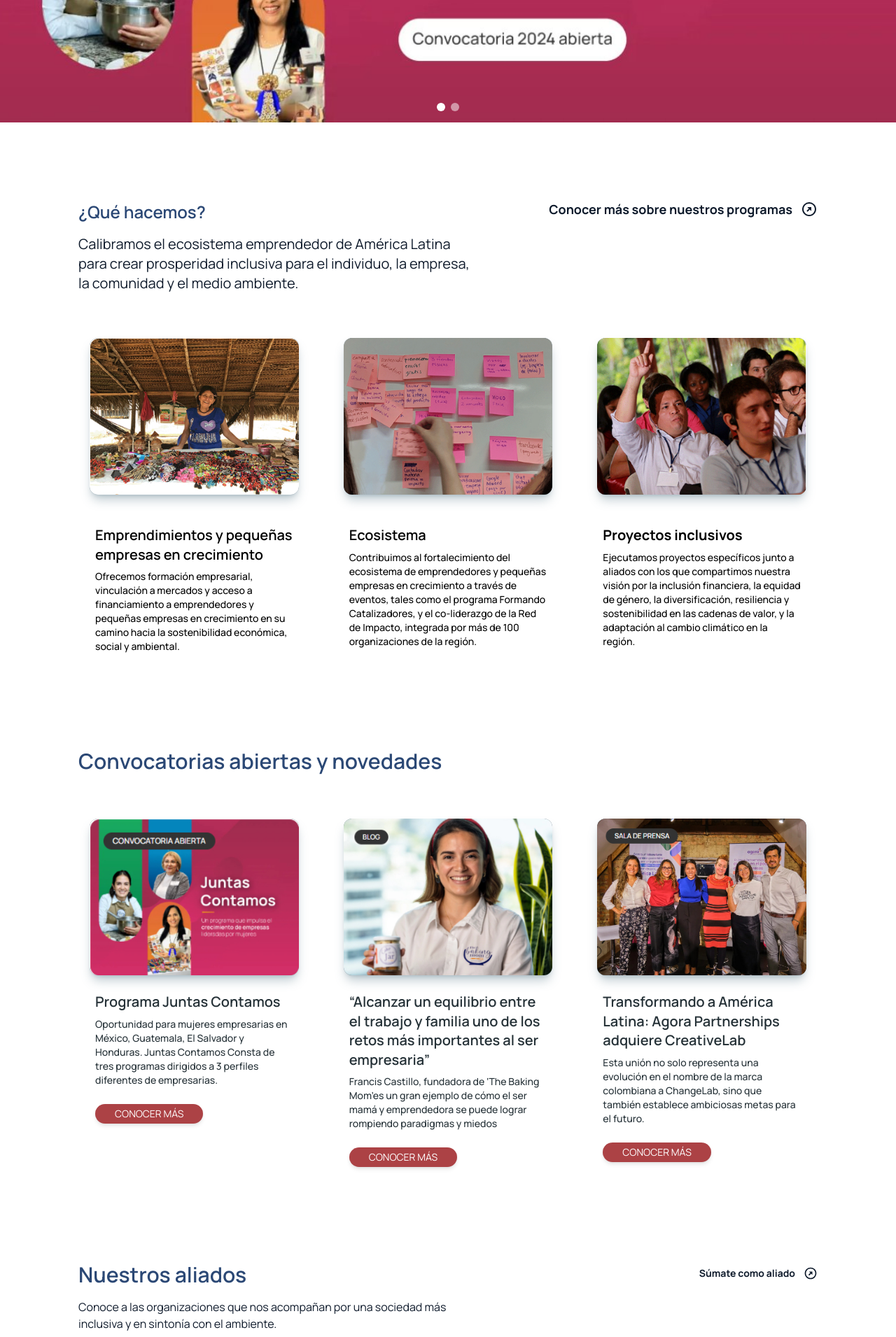
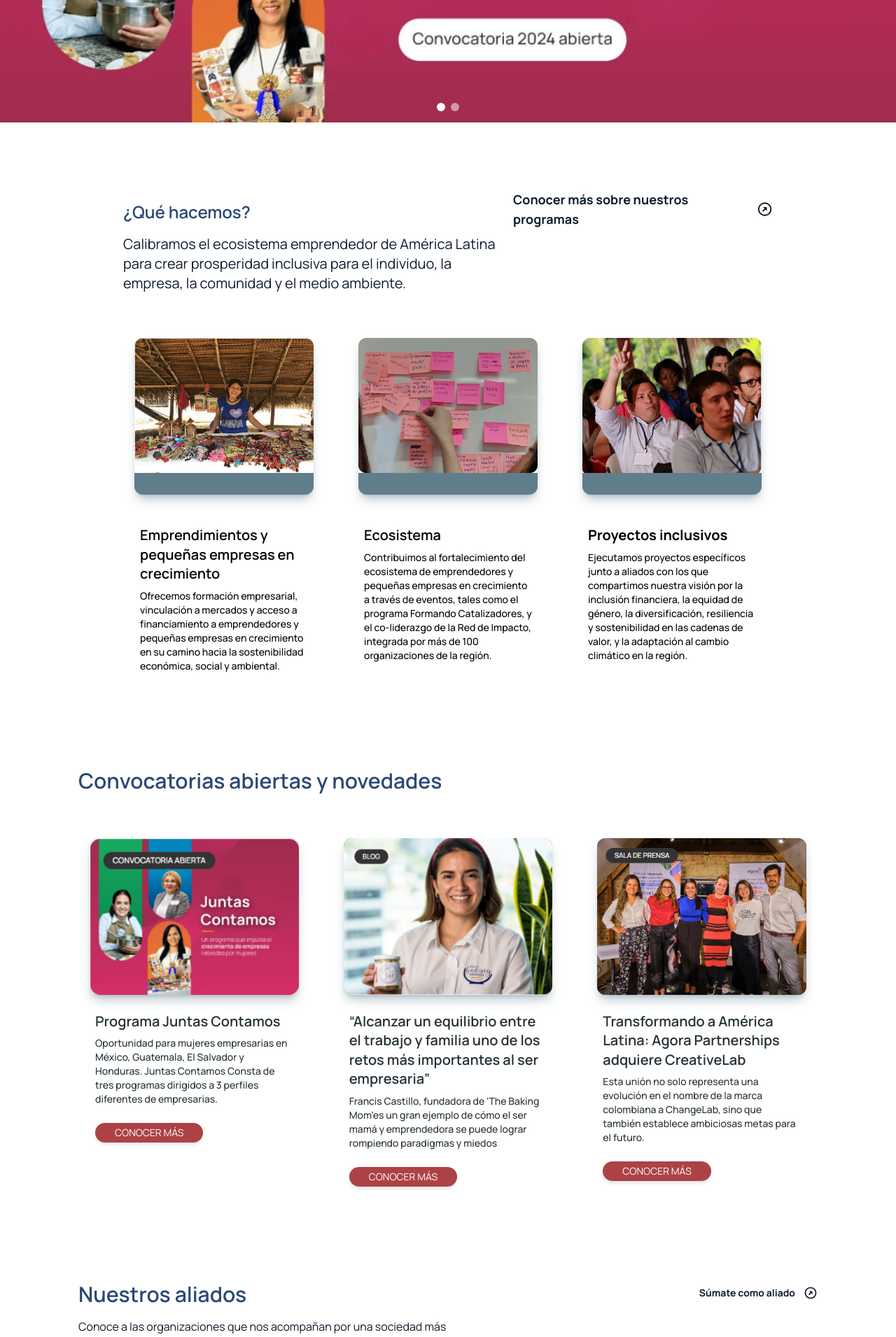
Before and after one commit to jesusre890/pruebaTecFrontend, a React (Vite) app: page / in a window 1280 px wide. Shown: the part 399-2310 px from the top of the page at 70% size. Built offline with nearby package versions, Linux system fonts and the light colour scheme.

Commit message:
modification of components

```diff
--- a/index.html
+++ b/index.html
@@ -4,7 +4,7 @@
     <meta charset="UTF-8" />
     <link rel="icon" type="image/svg+xml" href="https://agora2030.org/wp-content/uploads/2022/11/cropped-Color-02-32x32.png" />
     <meta name="viewport" content="width=device-width, initial-scale=1.0" />
-    <title>Agora - Ecosistema de prosperidad</title>
+    <title>Agora - Ecosistemas de prosperidad</title>
     <link rel="preconnect" href="https://fonts.googleapis.com" />
     <link rel="preconnect" href="https://fonts.gstatic.com" crossorigin />
     <link
--- a/src/components/contacto/Contacto.jsx
+++ b/src/components/contacto/Contacto.jsx
@@ -8,12 +8,6 @@ import ReCAPTCHA from "react-google-recaptcha";
 
 const Contacto = () => {
   const [captchaValido, setCaptchaValido] = useState(null);
-
-  const captcha = useRef(null);
-
-  const onChange = () => {
-    console.log("captcha cambiado");
-  };
 
   const {
     register,
--- a/src/components/convocatorias/Cards.jsx
+++ b/src/components/convocatorias/Cards.jsx
@@ -12,7 +12,7 @@ import con3 from "../../assets/con3.jpg";
 
 const Cards = () => {
   return (
-    <div className=" mt-16 flex flex-col gap-8 items-center lg:flex-row lg:items-start">
+    <div className=" mt-16 flex flex-col gap-8 items-center lg:flex-row lg:items-start lg:justify-around">
       <Card className="mt-6 w-96 shadow-none">
         <CardHeader color="blue-gray" className="relative h-56">
           <img src={con1} alt="card-image" />
--- a/src/components/queHacemos/Cards.jsx
+++ b/src/components/queHacemos/Cards.jsx
@@ -10,7 +10,7 @@ import que3 from '../../assets/que3.jpg'
 
 const Cards = () => {
   return (
-    <div className=" mt-16 flex flex-col gap-8 items-center lg:flex-row lg:items-start">
+    <div className=" mt-16 flex flex-col gap-8 items-center md:flex-col lg:flex-row lg:items-start lg:justify-around">
       <Card className="mt-6 w-96 shadow-none">
         <CardHeader color="blue-gray" className="relative h-56">
           <img src={que1} alt="card-image" />
--- a/src/components/queHacemos/QueHacemos.jsx
+++ b/src/components/queHacemos/QueHacemos.jsx
@@ -3,7 +3,7 @@ import Cards from "./Cards";
 
 const QueHacemos = () => {
   return (
-    <div className=" mx-6 mt-16 md:mt-28 md:mx-28" id="quienes">
+    <div className=" mx-6 mt-16 md:mt-28 lg:mx-44" id="quienes">
       <div className=" md:flex md:justify-between">
         <div>
           <h1 className="text-3xl font-semibold text-[#2b4875] md:text-2xl">
```
